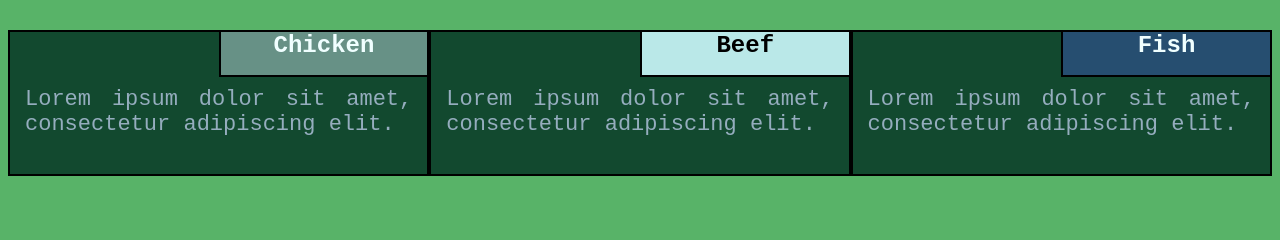
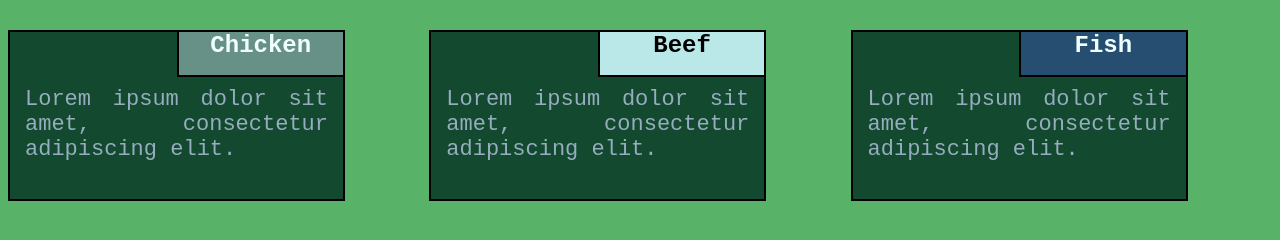
Before and after one commit to Anita-Mahmud/-Coursera_HTML-CSS-Javascript-for-Web-Developers, a plain HTML site: page module-2/index.html in a window 1280 px wide. Shown: the part 104-344 px from the top of the page. Drawn offline with Linux system fonts and the light colour scheme.

Commit message:
Update style.css

```diff
--- a/module-2/style.css
+++ b/module-2/style.css
@@ -14,12 +14,15 @@ h1{
 }
 
 
+
 section {
-    position: relative;
+
     border: 2px solid black ;
 
     background-color:#12492f;
-    width: 100%;
+    width: 80%;
+
+
 
 
 
@@ -78,6 +81,8 @@ p{
          float: left;
      }
 
+
+
      .col-lg-1 {
          width: 8.33%;
      }
@@ -126,7 +131,7 @@ p{
          width: 100%;
      }
 }
-@media(min-width:768 px) and (max-width:991 px){
+@media(min-width:768px) and (max-width:991px){
     .col-md-1,
     .col-md-2,
     .col-md-3,
@@ -141,6 +146,10 @@ p{
     .col-md-12 {
         float: left;
     }
+
+
+
+
 
     .col-md-1 {
         width: 8.33%;
```
